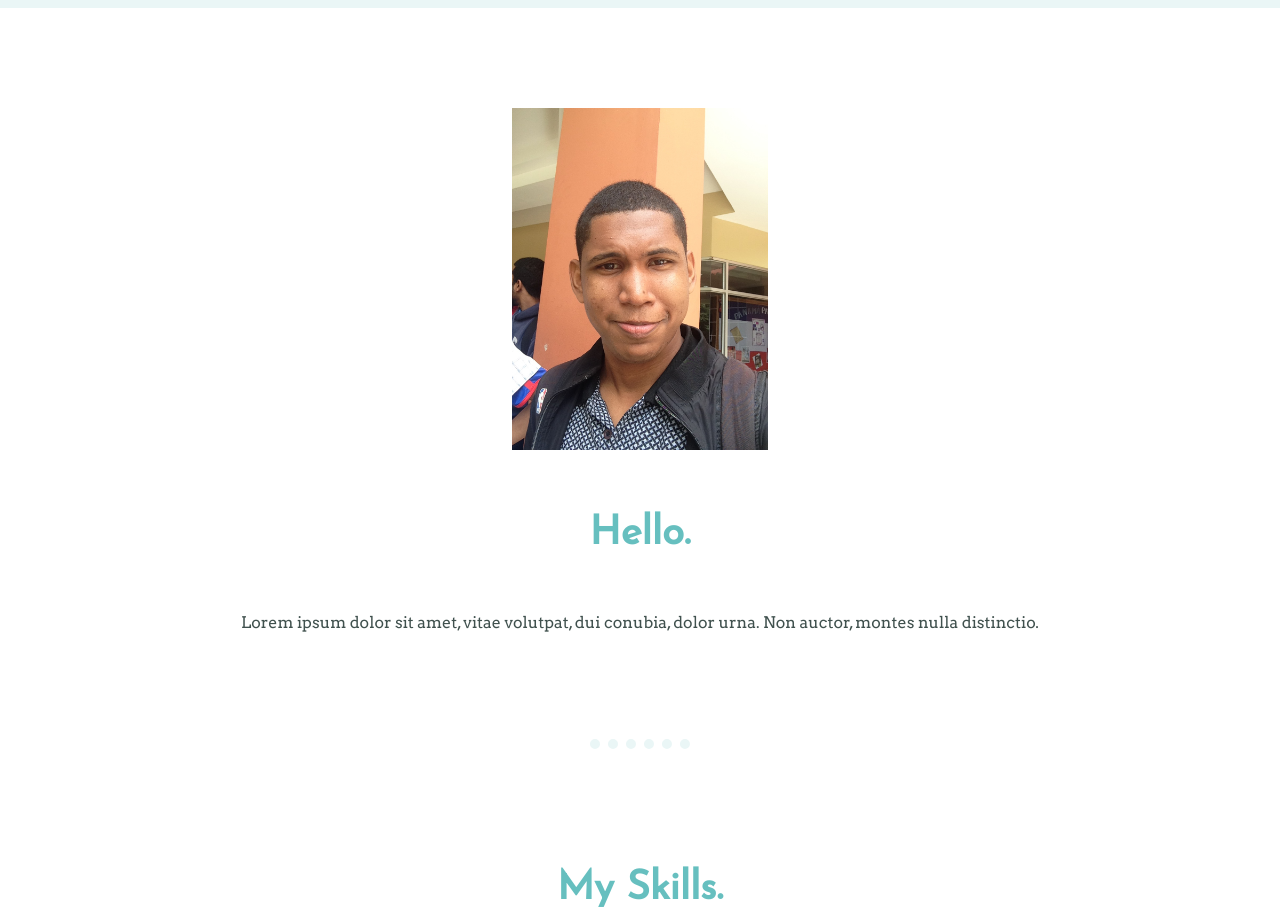
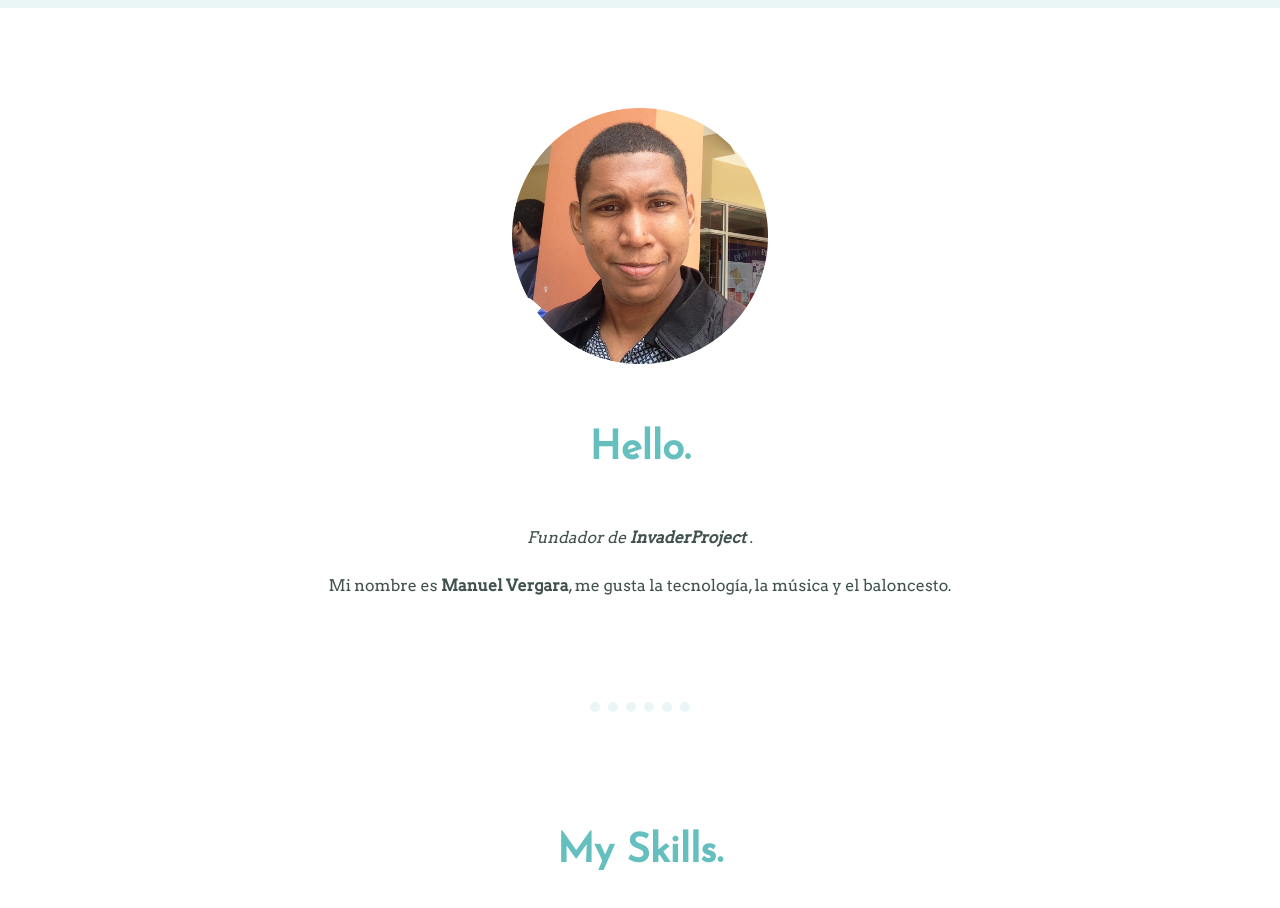
Before and after one commit to BsideRocker15/Css_My_Site, a plain HTML site: page index.html in a window 1280 px wide. Shown: the part 814-1722 px from the top of the page. Drawn offline with Linux system fonts and the light colour scheme.

Commit message:
Cambios en la imagen y presentación

```diff
--- a/index.html
+++ b/index.html
@@ -19,9 +19,11 @@
   </div>
   <div class="middle-container">
     <div class="profile">
-      <img class="yo" src="imgs/manuel.JPG" alt="foto Manuel Vergara-imgs">
+      <img class="yo" src="imgs/ManuelVergara.png" alt="foto Manuel Vergara-imgs">
       <h2>Hello.</h2>
-      <p>Lorem ipsum dolor sit amet, vitae volutpat, dui conubia, dolor urna. Non auctor, montes nulla distinctio.</p>
+      <p><em>Fundador de <strong>InvaderProject</strong> </em>.</p>
+      <p>Mi nombre es <strong>Manuel Vergara</strong>, me gusta la tecnología, la música
+        y el baloncesto.</p>
     </div>
     <hr class="horizontal">
     <div class="skills">
```
Also changed, not shown: imgs/ManuelVergara.png (added), imgs/manuel.JPG (deleted).
